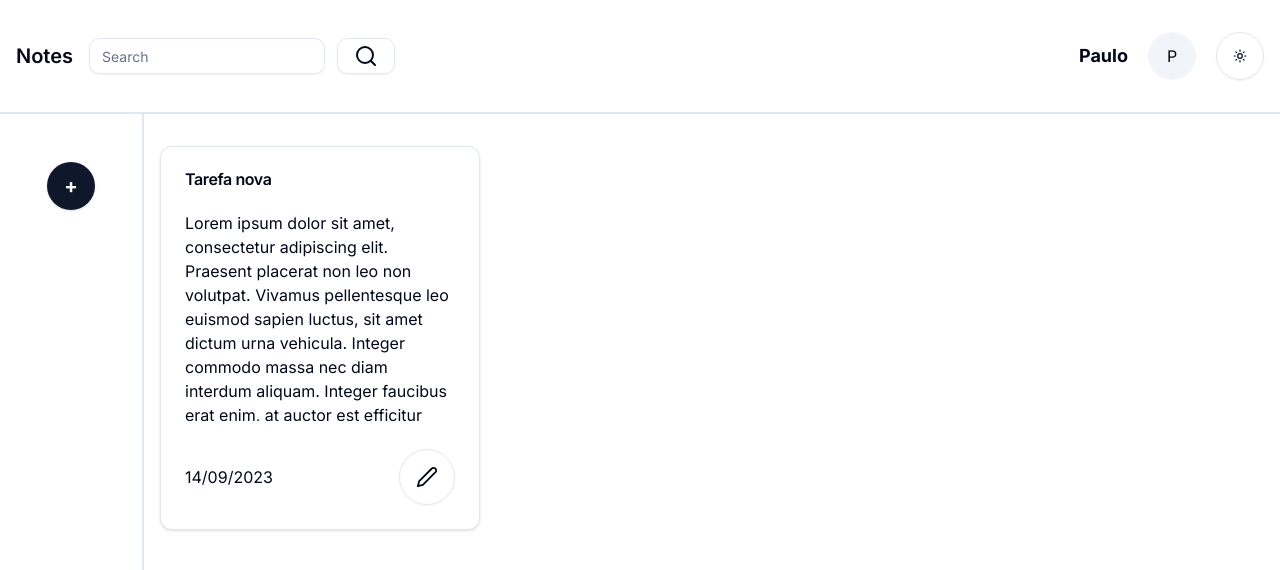
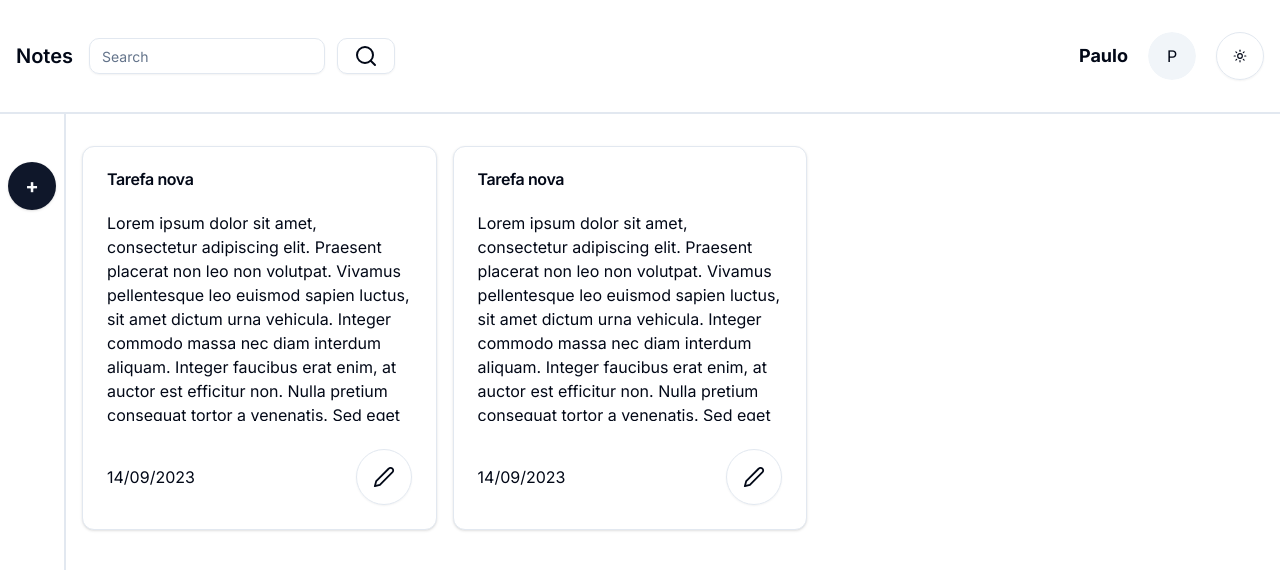
Before and after one commit to Paulo-Augusto12/Notes, a Next.js app: page / in a window 1280 px wide. Shown: the top 570 px of the page. Built offline with nearby package versions, Linux system fonts and the light colour scheme.

Commit message:
style: changed some elements of the page

```diff
--- a/src/app/page.tsx
+++ b/src/app/page.tsx
@@ -8,7 +8,8 @@ export default function Home() {
       <Header />
       <div className="flex flex-1 flex-row">
         <Sidebar />
-        <div className="flex flex-wrap flex-col px-4 py-8">
+        <div className="flex flex-wrap flex-row gap-4 justify-stretch px-4 py-8">
+          <NoteCard />
           <NoteCard />
         </div>
       </div>
--- a/src/components/noteCard/index.tsx
+++ b/src/components/noteCard/index.tsx
@@ -12,7 +12,7 @@ export function NoteCard() {
   const x = new Date();
   const date = `${x.getDate()}/0${x.getMonth() + 1}/${x.getFullYear()}`;
   return (
-    <Card className="w-80 h-96 flex flex-col justify-between">
+    <Card className="max-w-[30%] h-96 flex flex-col justify-between">
       <div className="max-h-[55%]">
         <CardHeader>
           <CardTitle>Tarefa nova</CardTitle>
```
